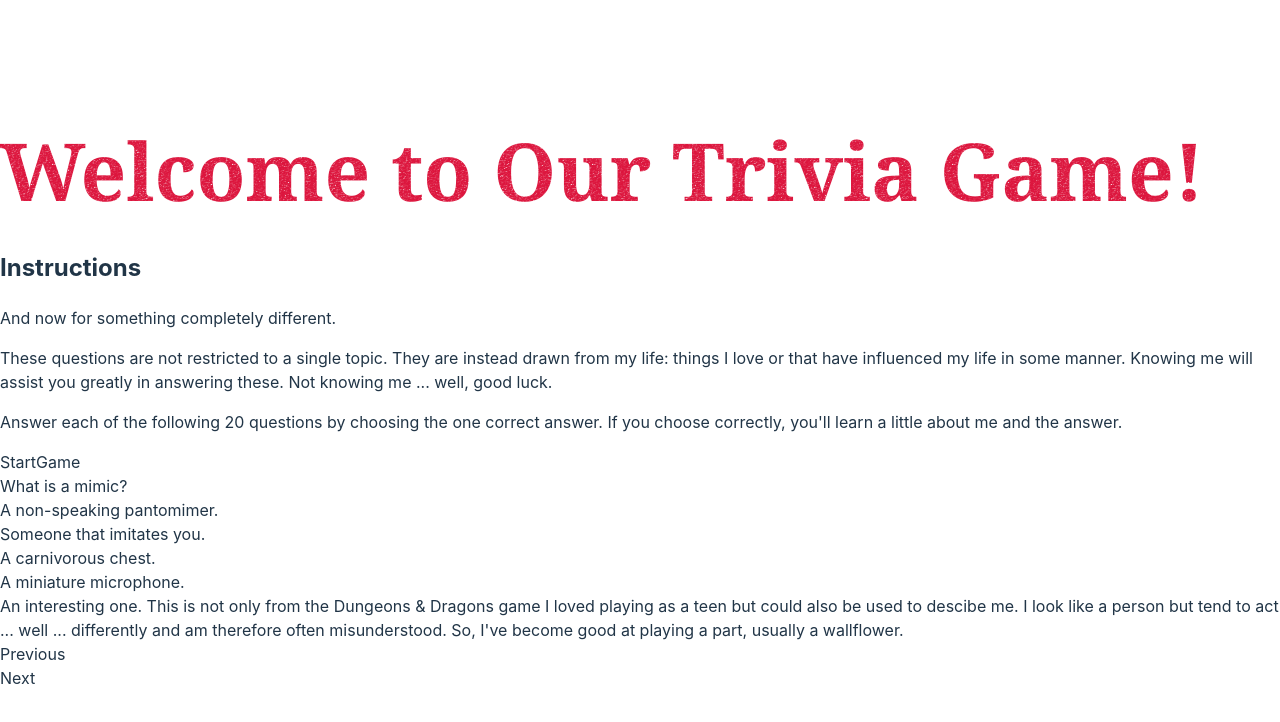
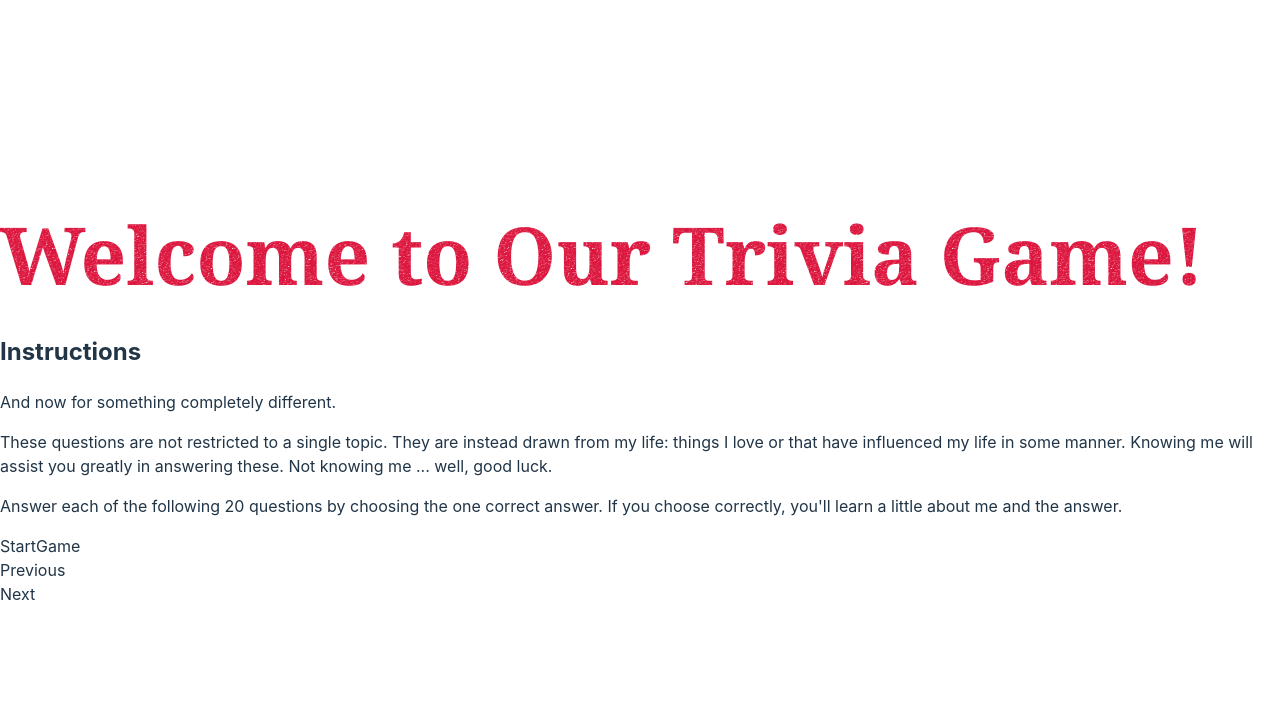
Before and after one commit to tbatchelder/react-trivia, a React (Vite) app: page / in a window 1280 px wide. Shown: the top 722 px of the page. Built offline with nearby package versions, Linux system fonts and the light colour scheme.

Commit message:
Switching the questions list over

```diff
--- a/src/App.tsx
+++ b/src/App.tsx
@@ -1,4 +1,4 @@
-import { useState } from "react";
+// import { useState } from "react";
 import "./App.css";
 import Welcome from "./components/Welcome";
 import Instructions from "./components/Instructions";
@@ -6,7 +6,7 @@ import StartGame from "./components/StartGame";
 import Questions from "./components/Questions";
 
 function App() {
-  const [startGame, setStartGame] = useState(false);
+  // const [startGame, setStartGame] = useState(false);
 
   return (
     <>
--- a/src/components/Questions.tsx
+++ b/src/components/Questions.tsx
@@ -1,206 +1,215 @@
 function Questions() {
   const questionList = [
-    [
-      "What is a mimic?",
-      "A non-speaking pantomimer.",
-      "Someone that imitates you.",
-      "A carnivorous chest.",
-      "A miniature microphone.",
-      "3",
-      "5",
+    {
+      question: "What is a mimic?",
+      answer1: "A non-speaking pantomimer.",
+      answer2: "Someone that imitates you.",
+      answer3: "A carnivorous chest.",
+      answer4: "A miniature microphone.",
+      correct: 3,
+      score: 5,
+      story:
         "An interesting one.  This is not only from the Dungeons & Dragons game I loved playing as a teen but could also be used to descibe me.  I look like a person but tend to act ... well ... differently and am therefore often misunderstood.  So, I've become good at playing a part, usually a wallflower.",
-    ],
-    [
+    },
+    {
+      question:
         "What is the name of the villian in the Dungeons & Dragons cartoon series?",
-      "Voldamort",
-      "Vladamir",
-      "Vermathax",
-      "Venger",
-      "4",
-      "10",
+      answer1: "Voldamort",
+      answer2: "Vladamir",
+      answer3: "Vermathax",
+      answer4: "Venger",
+      correct: 4,
+      score: 10,
+      story:
         "Growing up, this was one of the best cartoons of its time.  Kids getting pulled into an alternate dimension where they got to play their D&D characters.  Just one of many things I wish was possible in reality because at least there, I would have fit in better than here. And best of all, there was little Uni running around.",
-    ],
-    [
-      "What is the full name of the SDF-1?",
-      "Super Deformed Figure-1",
-      "Super Dimensional Fortress-1",
-      "Silver Dueling Falcion-1",
-      "Sonic Dinner Fork-1",
-      "2",
-      "10",
+    },
+    {
+      question: "What is the full name of the SDF-1?",
+      answer1: "Super Deformed Figure-1",
+      answer2: "Super Dimensional Fortress-1",
+      answer3: "Silver Dueling Falcion-1",
+      answer4: "Sonic Dinner Fork-1",
+      correct: 2,
+      score: 10,
+      story:
         "Robotech.  The tv series that got me started in my love of anime.  A unique series at the time in that it told a complete story and wasn't afraid to show the death of a loved character.  ",
-    ],
-    [
-      "Who is the King of the Monsters?",
-      "Simba the lion.",
-      "A king cobra.",
-      "A black widow spider.",
-      "Godzilla.",
-      "4",
-      "5",
-      "story",
-    ],
-    [
-      "What are the names of the main characters in Genshin Impact?",
-      "Aether and Lumine",
-      "Simba and Scar",
-      "Rocky and Bullwinkle",
-      "Rick and Morty",
-      "1",
-      "15",
-      "story",
-    ],
-    [
+    },
+    {
+      question: "Who is the King of the Monsters?",
+      answer1: "Simba the lion.",
+      answer2: "A king cobra.",
+      answer3: "A black widow spider.",
+      answer4: "Godzilla.",
+      correct: 4,
+      score: 5,
+      story: "story",
+    },
+    {
+      question: "What are the names of the main characters in Genshin Impact?",
+      answer1: "Aether and Lumine",
+      answer2: "Simba and Scar",
+      answer3: "Rocky and Bullwinkle",
+      answer4: "Rick and Morty",
+      correct: 1,
+      score: 15,
+      story: "story",
+    },
+    {
+      question:
         "What name is given to the character shown in the game background?",
-      "The Lady Amalethia",
-      "Princess Cadmine",
-      "Queen Malevalent",
-      "Princess Peach",
-      "1",
-      "5",
-      "story",
-    ],
-    [
-      "How many Fred Saberhagen Swords of Power are there?",
-      "One.",
-      "Three",
-      "Seven",
-      "Twelve.",
-      "4",
-      "5",
-      "story",
-    ],
-    [
+      answer1: "The Lady Amalethia",
+      answer2: "Princess Cadmine",
+      answer3: "Queen Malevalent",
+      answer4: "Princess Peach",
+      correct: 1,
+      score: 5,
+      story: "story",
+    },
+    {
+      question: "How many Fred Saberhagen Swords of Power are there?",
+      answer1: "One.",
+      answer2: "Three",
+      answer3: "Seven",
+      answer4: "Twelve.",
+      correct: 4,
+      score: 5,
+      story: "story",
+    },
+    {
+      question:
         "In the Piers Anthony comedy series, what state does Xanth overlap?",
-      "California",
-      "Florida",
-      "Alaska",
-      "Hawaii",
-      "2",
-      "5",
-      "story",
-    ],
-    [
-      "Which of the following is NOT a type of Transformer?",
-      "Autobots",
-      "Predacons",
-      "Dinobots",
-      "Gobots",
-      "4",
-      "5",
-      "story",
-    ],
-    [
-      "An alicorn is _________.",
-      "the horn of a unicorn.",
-      "a winged unicorn.",
-      "a type of corn.",
-      "a medical problem with a foot.",
-      "1",
-      "5",
-      "story",
-    ],
-    [
-      "In what movie is the Death Blossom attack used?",
-      "Pokemon",
-      "Star Wars",
-      "The Last Starfighter",
-      "Dragonball",
-      "3",
-      "5",
-      "story",
-    ],
-    [
-      "Who played the character Jack in Legend?",
-      "Bill Murry",
-      "Steven Seagal",
-      "Tom Cruise",
-      "Bruce Willis",
-      "3",
-      "5",
-      "story",
-    ],
-    [
+      answer1: "California",
+      answer2: "Florida",
+      answer3: "Alaska",
+      answer4: "Hawaii",
+      correct: 2,
+      score: 5,
+      story: "story",
+    },
+    {
+      question: "Which of the following is NOT a type of Transformer?",
+      answer1: "Autobots",
+      answer2: "Predacons",
+      answer3: "Dinobots",
+      answer4: "Gobots",
+      correct: 4,
+      score: 5,
+      story: "story",
+    },
+    {
+      question: "An alicorn is _________.",
+      answer1: "the horn of a unicorn.",
+      answer2: "a winged unicorn.",
+      answer3: "a type of corn.",
+      answer4: "a medical problem with a foot.",
+      correct: 1,
+      score: 5,
+      story: "story",
+    },
+    {
+      question: "In what movie is the Death Blossom attack used?",
+      answer1: "Pokemon",
+      answer2: "Star Wars",
+      answer3: "The Last Starfighter",
+      answer4: "Dragonball",
+      correct: 3,
+      score: 5,
+      story: "story",
+    },
+    {
+      question: "Who played the character Jack in Legend?",
+      answer1: "Bill Murry",
+      answer2: "Steven Seagal",
+      answer3: "Tom Cruise",
+      answer4: "Bruce Willis",
+      correct: 3,
+      score: 5,
+      story: "story",
+    },
+    {
+      question:
         "In what sci-fi tv series did an alliance of races fight The Shadows?",
-      "Star Trek",
-      "Buck Rogers",
-      "Battlestar Galactica",
-      "Babylon 5",
-      "4",
-      "5",
-      "story",
-    ],
-    [
-      "What anime series featured a Moon Pricess?",
-      "Sailor Moon",
-      "Moon Over Miami.",
-      "My Little Pony",
-      "Strawberry Shortcake",
-      "1",
-      "5",
-      "story",
-    ],
-    [
-      "Which of the following are not Blizzard games?",
-      "Starcraft",
-      "Minecraft",
-      "Warcraft",
-      "Diablo",
-      "2",
-      "5",
-      "story",
-    ],
-    [
-      "Which of the following is not science?",
-      "Astrology",
-      "Chemistry",
-      "Biology",
-      "Physics",
-      "1",
-      "5",
-      "story",
-    ],
-    [
-      "Ludo, the lovable, loyal monster is in what movie?",
-      "Shrek",
-      "Home",
-      "Ghostbusters",
-      "Labyrinth",
-      "4",
-      "5",
-      "story",
-    ],
-    [
-      "What are the mecha in Endless Waltz known as?",
-      "Priest",
-      "Gundams",
-      "Cyborgs",
-      "Gadgets",
-      "2",
-      "5",
-      "story",
-    ],
-    [
-      "What drawing style is used to design buildings?",
-      "Line drawing",
-      "Caricature",
-      "Geometry",
-      "Architecture",
-      "4",
-      "5",
-      "story",
-    ],
-    [
-      "What is the name of unicorns the firstborn?",
-      "Assallum",
-      "Amaltheia",
-      "Arboron",
-      "Andrameda",
-      "1",
-      "5",
-      "story",
-    ],
+      answer1: "Star Trek",
+      answer2: "Buck Rogers",
+      answer3: "Battlestar Galactica",
+      answer4: "Babylon 5",
+      correct: 4,
+      score: 5,
+      story: "story",
+    },
+    {
+      question: "What anime series featured a Moon Pricess?",
+      answer1: "Sailor Moon",
+      answer2: "Moon Over Miami.",
+      answer3: "My Little Pony",
+      answer4: "Strawberry Shortcake",
+      correct: 1,
+      score: 5,
+      story: "story",
+    },
+    {
+      question: "Which of the following are not Blizzard games?",
+      answer1: "Starcraft",
+      answer2: "Minecraft",
+      answer3: "Warcraft",
+      answer4: "Diablo",
+      correct: 2,
+      score: 5,
+      story: "story",
+    },
+    {
+      question: "Which of the following is not science?",
+      answer1: "Astrology",
+      answer2: "Chemistry",
+      answer3: "Biology",
+      answer4: "Physics",
+      correct: 1,
+      score: 5,
+      story: "story",
+    },
+    {
+      question: "Ludo, the lovable, loyal monster is in what movie?",
+      answer1: "Shrek",
+      answer2: "Home",
+      answer3: "Ghostbusters",
+      answer4: "Labyrinth",
+      correct: 4,
+      score: 5,
+      story: "story",
+    },
+    {
+      question: "What are the mecha in Endless Waltz known as?",
+      answer1: "Priest",
+      answer2: "Gundams",
+      answer3: "Cyborgs",
+      answer4: "Gadgets",
+      correct: 2,
+      score: 5,
+      story: "story",
+    },
+    {
+      question: "What drawing style is used to design buildings?",
+      answer1: "Line drawing",
+      answer2: "Caricature",
+      answer3: "Geometry",
+      answer4: "Architecture",
+      correct: 4,
+      score: 5,
+      story: "story",
+    },
+    {
+      question: "What is the name of unicorns the firstborn?",
+      answer1: "Assallum",
+      answer2: "Amaltheia",
+      answer3: "Arboron",
+      answer4: "Andrameda",
+      correct: 1,
+      score: 5,
+      story: "story",
+    },
   ];
+
+  // questionList.map((answers, question) => <div>{q}</div>);
 
   return (
     <>
```
Lines whose indentation alone changed are shown as unchanged.
